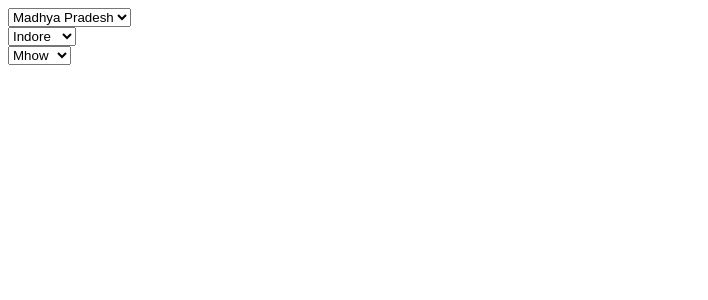
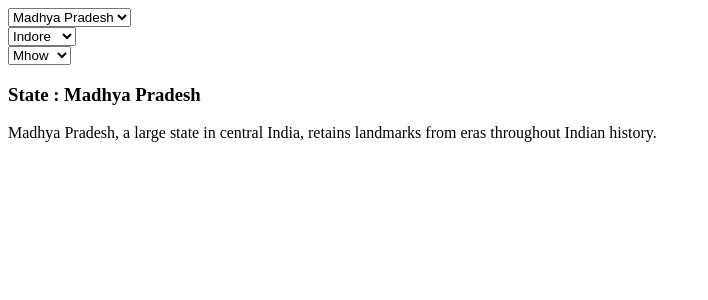
Before and after one commit to acciojob/dropdown-react-Rahulllkr, a React app: page / in a window 1280 px wide. Shown: the top 300 px of the page, without its empty margins (0-708 px from the left). Built offline with nearby package versions, Linux system fonts and the light colour scheme.

Commit message:
error solved

```diff
--- a/src/components/App.js
+++ b/src/components/App.js
@@ -189,6 +189,11 @@ function App(){
 			</select>
 		</div>
 
+		<div id="state-name">
+			<h3>State : {selectedState.name}</h3>
+			<div id="state-description">{selectedState.description}</div>
+		</div>
+
 		<div>
 
 		</div>
```
